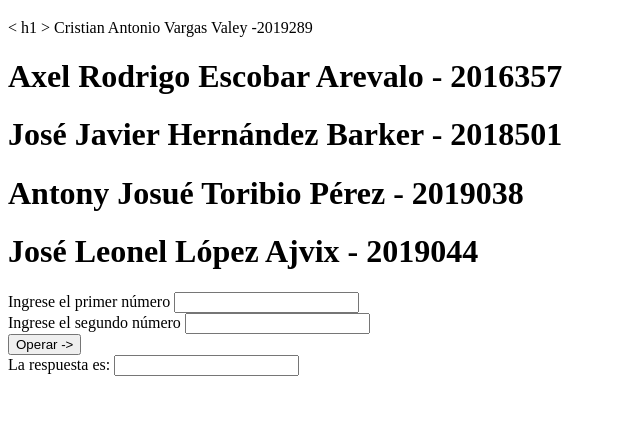
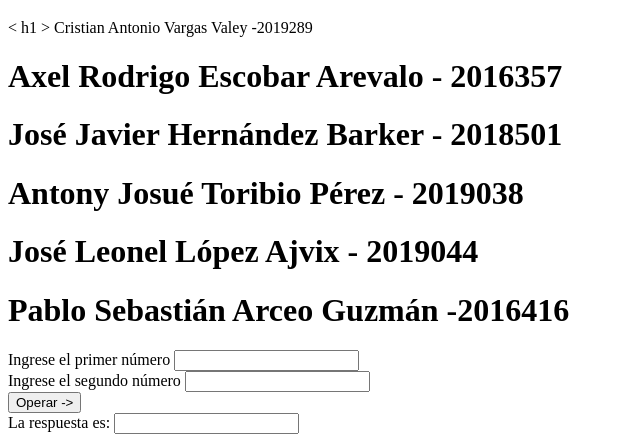
Before and after one commit to parmas24/IN5BM-V, a plain HTML site: page index.html in a window 1280 px wide. Shown: the part 786-1228 px from the top of the page, without its empty margins (0-640 px from the left). Before the commit the page ends 1170 px from the top, so only its background shows below. Drawn offline with Linux system fonts and the light colour scheme.

Commit message:
Se agrego parceo2016416

```diff
--- a/index.html
+++ b/index.html
@@ -27,6 +27,7 @@
     <h1>José Javier Hernández Barker - 2018501</h1>
     <h1>Antony Josué Toribio Pérez - 2019038</h1>
     <h1>José Leonel López Ajvix - 2019044</h1>
+    <h1>Pablo Sebastián Arceo Guzmán -2016416</h1>
     <form>
         <label for="number1">Ingrese el primer número</label>
         <input type="text" id="num1"><br>
```
